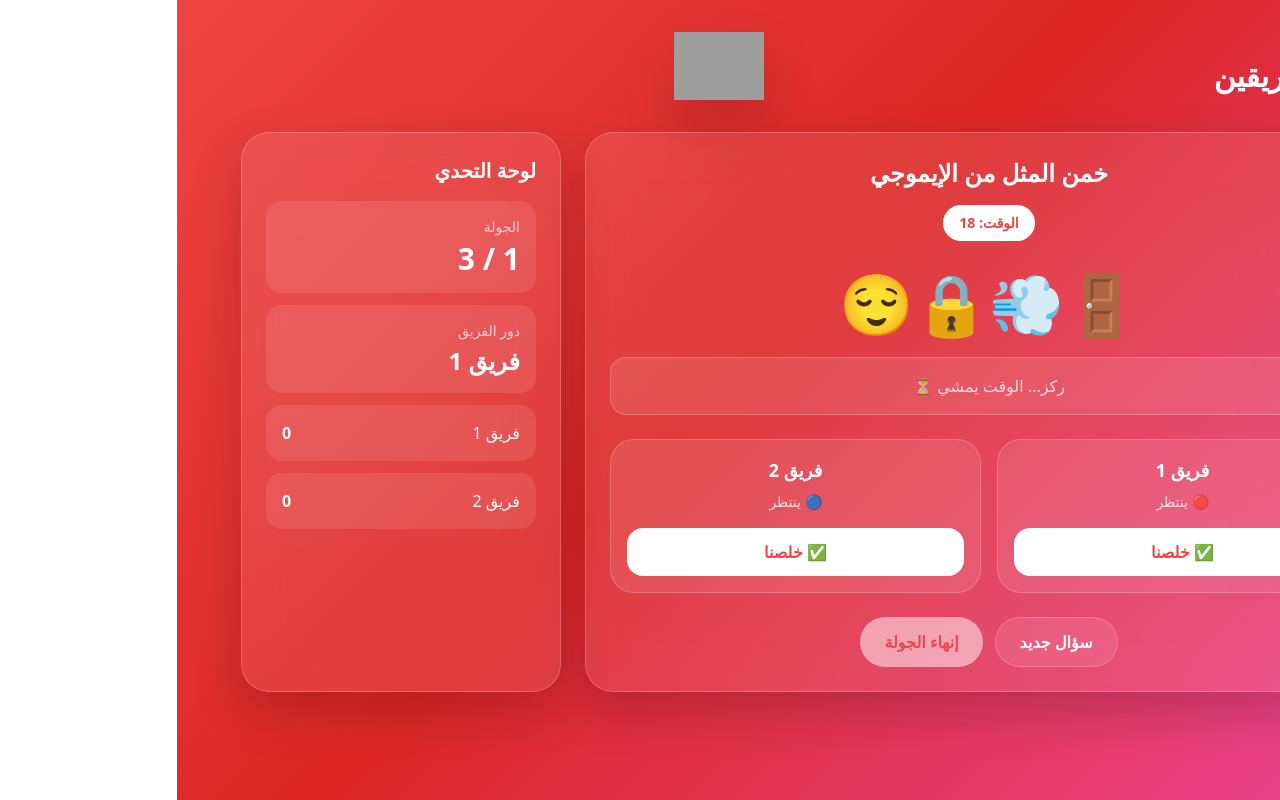
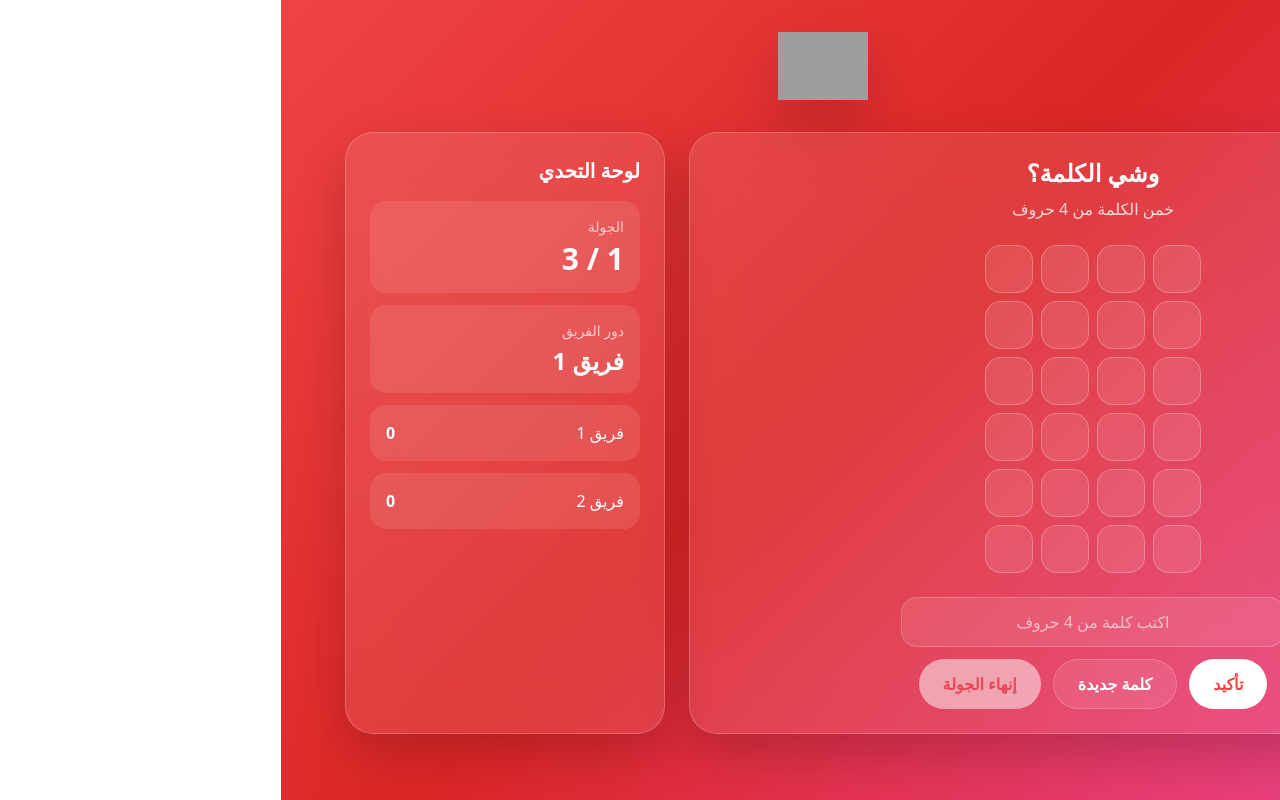
Before and after one commit to heelpeeri/khalnelab, a Next.js app: page /match in a window 1280 px wide. Both pictures are taken after a click on the button "ابدأ اللعب". Built offline with nearby package versions, Linux system fonts and the light colour scheme; grey boxes are pictures that could not be loaded.

Commit message:
Update page.tsx

```diff
--- a/src/app/match/page.tsx
+++ b/src/app/match/page.tsx
@@ -4,7 +4,166 @@ import { useEffect, useMemo, useState } from "react";
 import { GlassCard } from "@/components/GlassCard";
 import { Logo } from "@/components/Logo";
 
-type GameType = "draw" | "categories";
+type GameType = "word" | "draw" | "categories";
+
+function WordGame({
+  onRoundEnd,
+}: {
+  onRoundEnd: () => void;
+}) {
+  const WORDS_3 = [
+    "بيت", "باب", "بحر", "جمل", "جبل", "حبر", "حلم", "حوت",
+    "خيل", "درب", "رمل", "ريح", "زهر", "سهم", "سور", "شمس",
+    "صقر", "طير", "عين", "قمر", "قلم", "كلب", "ليل", "مطر",
+    "نار", "نجم", "نور", "نهر", "ورد", "وقت"
+  ];
+
+  const WORDS_4 = [
+    "كتاب", "مكتب", "هاتف", "تفاح", "قطار", "كرسي", "شمعة", "خيمة",
+    "سحاب", "غروب", "نجمة", "مكيف", "قهوة", "طريق", "ملعب", "موزة",
+    "صحن", "سرير", "شباك", "حليب", "ورقة", "نخله", "ورده", "سمكه",
+    "بيضه", "علبه", "شاحن", "لوحه", "مخده", "منبه", "فرشه", "ساعه",
+    "غرفه", "مطبخ", "شارع", "مدرس", "طالب"
+  ];
+
+  function getRandomWord() {
+    const useFour = Math.random() < 0.7;
+    const list = useFour ? WORDS_4 : WORDS_3;
+    return list[Math.floor(Math.random() * list.length)];
+  }
+
+  const MAX_TRIES = 6;
+  const [answer, setAnswer] = useState(getRandomWord);
+  const [guesses, setGuesses] = useState<string[]>([]);
+  const [current, setCurrent] = useState("");
+  const [status, setStatus] = useState<"playing" | "won" | "lost">("playing");
+
+  function normalize(text: string) {
+    return text.trim().replace(/\s+/g, "");
+  }
+
+  function submitGuess() {
+    const guess = normalize(current);
+
+    if (status !== "playing") return;
+    if (guess.length !== answer.length) return;
+    if (guesses.length >= MAX_TRIES) return;
+
+    const nextGuesses = [...guesses, guess];
+    setGuesses(nextGuesses);
+    setCurrent("");
+
+    if (guess === answer) {
+      setStatus("won");
+      return;
+    }
+
+    if (nextGuesses.length >= MAX_TRIES) {
+      setStatus("lost");
+    }
+  }
+
+  function getCellColor(letter: string, index: number, guess: string) {
+    if (answer[index] === letter) return "bg-green-500 border-green-500";
+    if (answer.includes(letter)) return "bg-yellow-400 border-yellow-400";
+    return "bg-gray-400 border-gray-400";
+  }
+
+  function resetWordGame() {
+    setAnswer(getRandomWord());
+    setGuesses([]);
+    setCurrent("");
+    setStatus("playing");
+  }
+
+  const emptyRows = MAX_TRIES - guesses.length;
+
+  return (
+    <GlassCard className="p-6 text-center">
+      <h2 className="text-2xl font-black">وشي الكلمة؟</h2>
+      <p className="mt-2 text-white/80">
+        خمن الكلمة من {answer.length} حروف
+      </p>
+
+      <div className="mt-6 space-y-2">
+        {guesses.map((guess, rowIndex) => (
+          <div key={rowIndex} className="flex justify-center gap-2">
+            {guess.split("").map((letter, colIndex) => (
+              <div
+                key={colIndex}
+                className={`flex h-12 w-12 items-center justify-center rounded-2xl border text-lg font-black text-white ${getCellColor(letter, colIndex, guess)}`}
+              >
+                {letter}
+              </div>
+            ))}
+          </div>
+        ))}
+
+        {Array.from({ length: emptyRows }).map((_, rowIndex) => (
+          <div key={`empty-${rowIndex}`} className="flex justify-center gap-2">
+            {Array.from({ length: answer.length }).map((_, colIndex) => (
+              <div
+                key={colIndex}
+                className="flex h-12 w-12 items-center justify-center rounded-2xl border border-white/25 bg-white/10 text-lg font-black text-white"
+              />
+            ))}
+          </div>
+        ))}
+      </div>
+
+      <div className="mt-6 flex flex-col items-center gap-3">
+        <input
+          value={current}
+          onChange={(e) => setCurrent(e.target.value.slice(0, answer.length))}
+          disabled={status !== "playing"}
+          placeholder={`اكتب كلمة من ${answer.length} حروف`}
+          className="w-full max-w-sm rounded-2xl border border-white/20 bg-white/10 px-4 py-3 text-center text-white outline-none placeholder:text-white/60 disabled:opacity-50"
+        />
+
+        <div className="flex flex-wrap justify-center gap-3">
+          <button
+            type="button"
+            onClick={submitGuess}
+            disabled={status !== "playing"}
+            className="rounded-full bg-white px-6 py-3 font-bold text-red-500 disabled:opacity-50"
+          >
+            تأكيد
+          </button>
+
+          <button
+            type="button"
+            onClick={resetWordGame}
+            className="rounded-full border border-white/20 bg-white/10 px-6 py-3 font-bold"
+          >
+            كلمة جديدة
+          </button>
+
+          <button
+            type="button"
+            onClick={onRoundEnd}
+            disabled={status === "playing"}
+            className="rounded-full bg-white px-6 py-3 font-bold text-red-500 disabled:opacity-50"
+          >
+            إنهاء الجولة
+          </button>
+        </div>
+      </div>
+
+      {status === "won" && (
+        <div className="mt-6 rounded-2xl border border-white/20 bg-white/10 p-4">
+          <p className="text-lg font-black">🔥 ممتاز! عرفت الكلمة</p>
+        </div>
+      )}
+
+      {status === "lost" && (
+        <div className="mt-6 rounded-2xl border border-white/20 bg-white/10 p-4">
+          <p className="text-lg font-black">انتهت المحاولات</p>
+          <p className="mt-2 text-white/80">الكلمة الصحيحة: {answer}</p>
+        </div>
+      )}
+    </GlassCard>
+  );
+}
 
 function ProverbGame({
   team1,
@@ -335,7 +494,7 @@ export default function MatchPage() {
   const [team1, setTeam1] = useState("فريق 1");
   const [team2, setTeam2] = useState("فريق 2");
   const [rounds, setRounds] = useState(3);
-  const [selectedGame, setSelectedGame] = useState<GameType>("draw");
+  const [selectedGame, setSelectedGame] = useState<GameType>("word");
 
   const [started, setStarted] = useState(false);
   const [currentRound, setCurrentRound] = useState(1);
@@ -349,7 +508,7 @@ export default function MatchPage() {
     const params = new URLSearchParams(window.location.search);
     const game = params.get("game");
 
-    if (game === "draw" || game === "categories") {
+    if (game === "word" || game === "draw" || game === "categories") {
       setSelectedGame(game);
     }
   }, []);
@@ -393,7 +552,9 @@ export default function MatchPage() {
   const currentTeam = currentRound % 2 === 1 ? team1 : team2;
 
   const currentGameBoard =
-    selectedGame === "draw" ? (
+    selectedGame === "word" ? (
+      <WordGame onRoundEnd={endRound} />
+    ) : selectedGame === "draw" ? (
       <ProverbGame team1={team1} team2={team2} onRoundEnd={endRound} />
     ) : (
       <CategoriesGame team1={team1} team2={team2} onRoundEnd={endRound} />
@@ -442,6 +603,7 @@ export default function MatchPage() {
                   onChange={(e) => setSelectedGame(e.target.value as GameType)}
                   className="w-full rounded-2xl border border-white/20 bg-white/10 px-4 py-3 outline-none"
                 >
+                  <option value="word">وشي الكلمة؟</option>
                   <option value="draw">خمن المثل من الإيموجي</option>
                   <option value="categories">إنسان حيوان نبات جماد</option>
                 </select>
```
